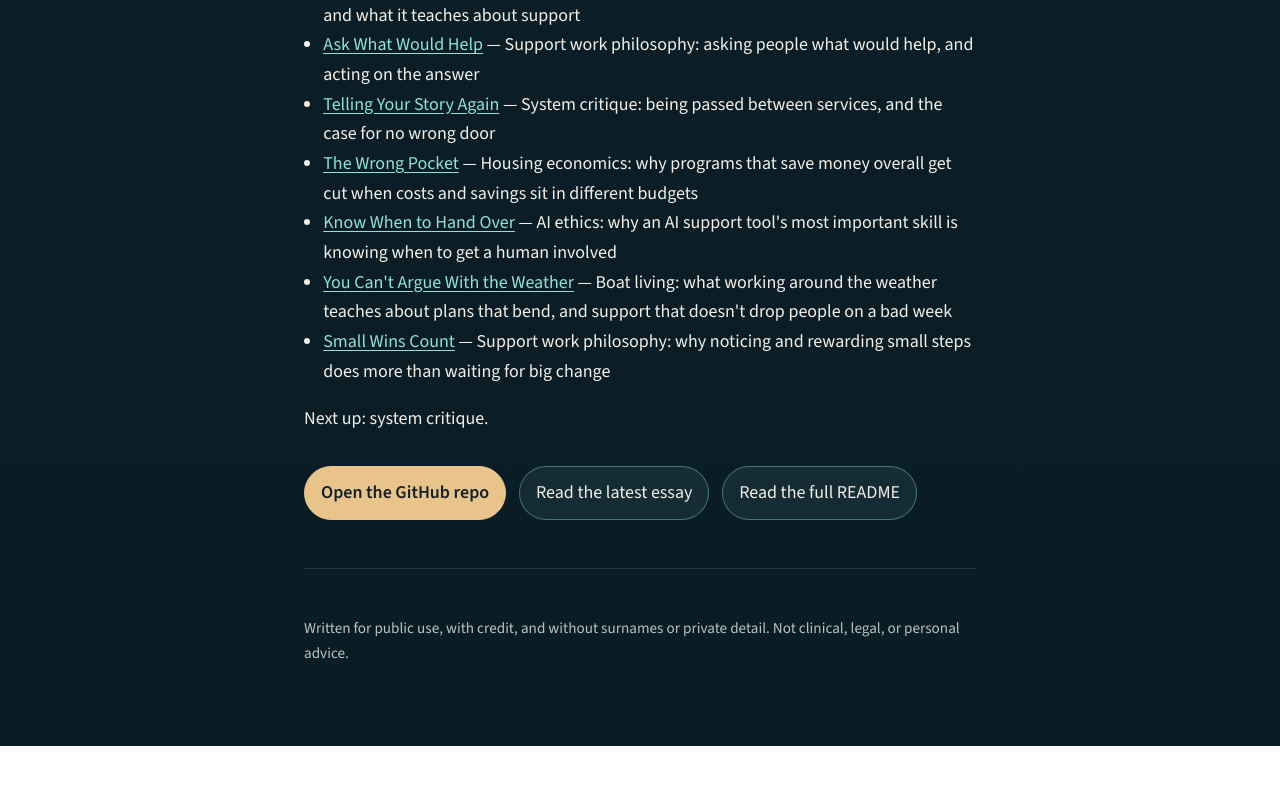
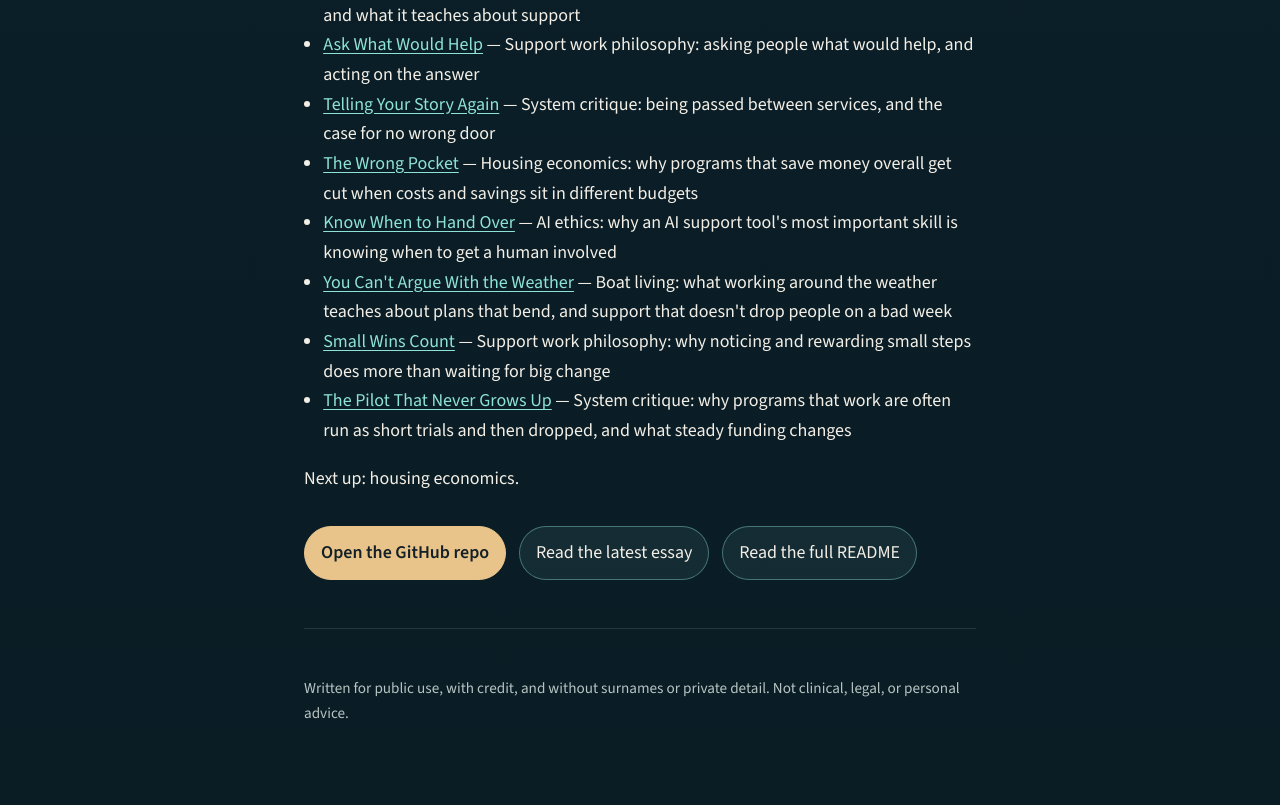
Before and after one commit to transhumanoid/street-level-support, a plain HTML site: page index.html in a window 1280 px wide. Shown: the part 3918-4723 px from the top of the page. Before the commit the page ends 4664 px from the top, so only its background shows below. Drawn offline with nearby package versions, Linux system fonts and the light colour scheme.

Commit message:
Cycle 22: add system critique essay (The Pilot That Never Grows Up); refresh README and index

```diff
--- a/index.html
+++ b/index.html
@@ -235,11 +235,12 @@
       <li><a href="https://github.com/transhumanoid/street-level-support/blob/main/posts/19-ai-ethics-know-when-to-hand-over.md">Know When to Hand Over</a> — AI ethics: why an AI support tool's most important skill is knowing when to get a human involved</li>
       <li><a href="https://github.com/transhumanoid/street-level-support/blob/main/posts/20-boat-living-cant-argue-with-the-weather.md">You Can&#39;t Argue With the Weather</a> — Boat living: what working around the weather teaches about plans that bend, and support that doesn&#39;t drop people on a bad week</li>
       <li><a href="https://github.com/transhumanoid/street-level-support/blob/main/posts/21-support-work-philosophy-small-wins-count.md">Small Wins Count</a> — Support work philosophy: why noticing and rewarding small steps does more than waiting for big change</li>
+      <li><a href="https://github.com/transhumanoid/street-level-support/blob/main/posts/22-system-critique-the-pilot-that-never-grows-up.md">The Pilot That Never Grows Up</a> — System critique: why programs that work are often run as short trials and then dropped, and what steady funding changes</li>
     </ul>
-    <p>Next up: system critique.</p>
+    <p>Next up: housing economics.</p>
     <div class="actions">
       <a class="btn primary" href="https://github.com/transhumanoid/street-level-support">Open the GitHub repo</a>
-      <a class="btn" href="https://github.com/transhumanoid/street-level-support/blob/main/posts/21-support-work-philosophy-small-wins-count.md">Read the latest essay</a>
+      <a class="btn" href="https://github.com/transhumanoid/street-level-support/blob/main/posts/22-system-critique-the-pilot-that-never-grows-up.md">Read the latest essay</a>
       <a class="btn" href="https://github.com/transhumanoid/street-level-support/blob/main/README.md">Read the full README</a>
     </div>
   </main>
```
Also changed, not shown: 2 other files.
